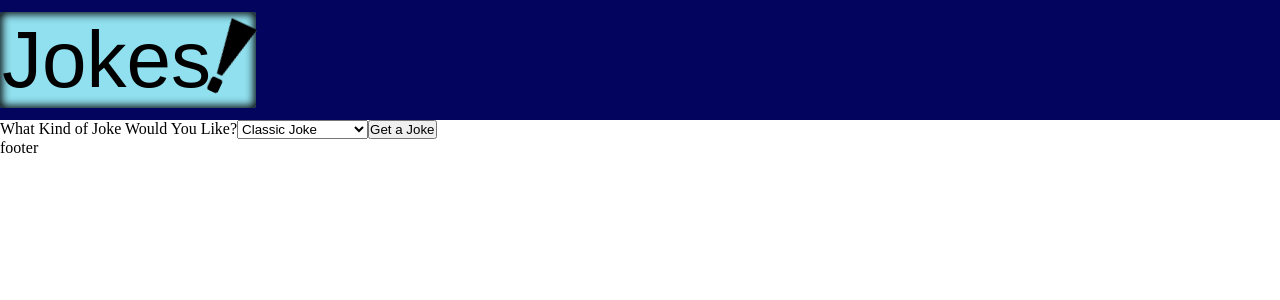
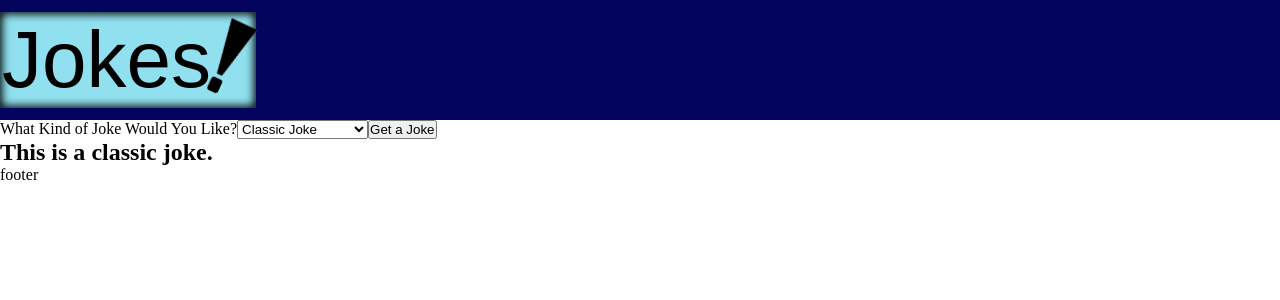
Before and after one commit to jkyochum/Jokes, a React (Vite) app: page / in a window 1280 px wide. Shown: the top 300 px of the page. Built offline with nearby package versions, Linux system fonts and the light colour scheme; a web font is replaced by a local one.

Commit message:
add joke display section

```diff
--- a/src/components/JokeInfo.jsx
+++ b/src/components/JokeInfo.jsx
@@ -1,4 +1,4 @@
-import { useState } from 'react'
+import { useState, useEffect } from 'react'
 
 export default function JokeInfo() {
     const [formInfo, setFormInfo] = useState(
@@ -37,6 +37,9 @@ export default function JokeInfo() {
                 </select>
                 <button>Get a Joke</button>
             </form>
+            <section className="jokeDisplay">
+                <h1>This is a {formInfo.typeOfJoke} joke.</h1>
+            </section>
         </div>
     )
 }
```
